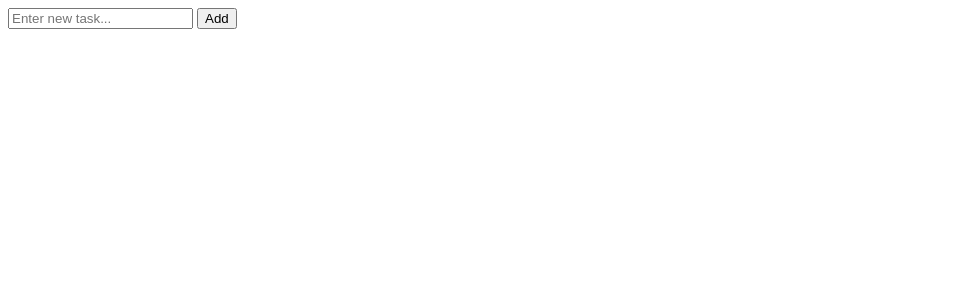
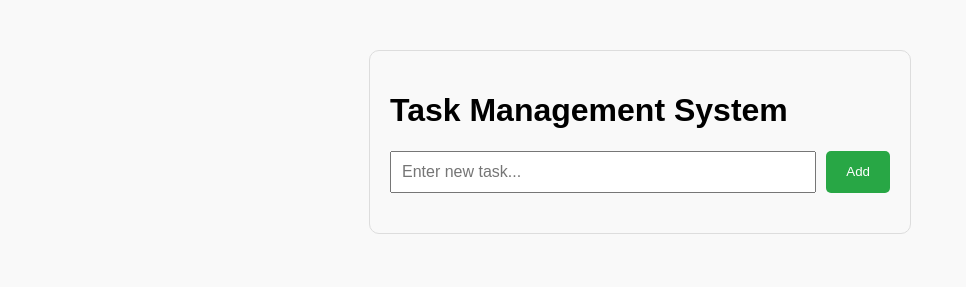
Before and after one commit to Olayinka283/Task-Management-System, a plain HTML site: page index.html in a window 1280 px wide. Shown: the whole page, without its empty margins (0-966 px from the left). Drawn offline with Linux system fonts and the light colour scheme.

Commit message:
Update index.html

```diff
--- a/index.html
+++ b/index.html
@@ -1,3 +1,15 @@
+<!DOCTYPE html>
+<html lang="en">
+<head>
+    <meta charset="UTF-8">
+    <meta name="viewport" content="width=device-width, initial-scale=1.0">
+    <title>Task Management System</title> <!-- Browser tab title -->
+    <link rel="stylesheet" href="style.css"> <!-- Your CSS -->
+</head>
+<body>
+
+  <h1>Task Management System</h1> <!-- Optional heading for your page -->
+
   <div id="add-task-section">
     <input type="text" id="task-input" placeholder="Enter new task..." />
     <button id="add-btn">Add</button>
@@ -6,4 +18,7 @@
   <ul id="task-list">
     <!-- Tasks will appear here -->
   </ul>
-<script src="script.js"></script>
+
+  <script src="script.js"></script> <!-- Your JS -->
+</body>
+</html>
```
Lines whose indentation alone changed are shown as unchanged.
